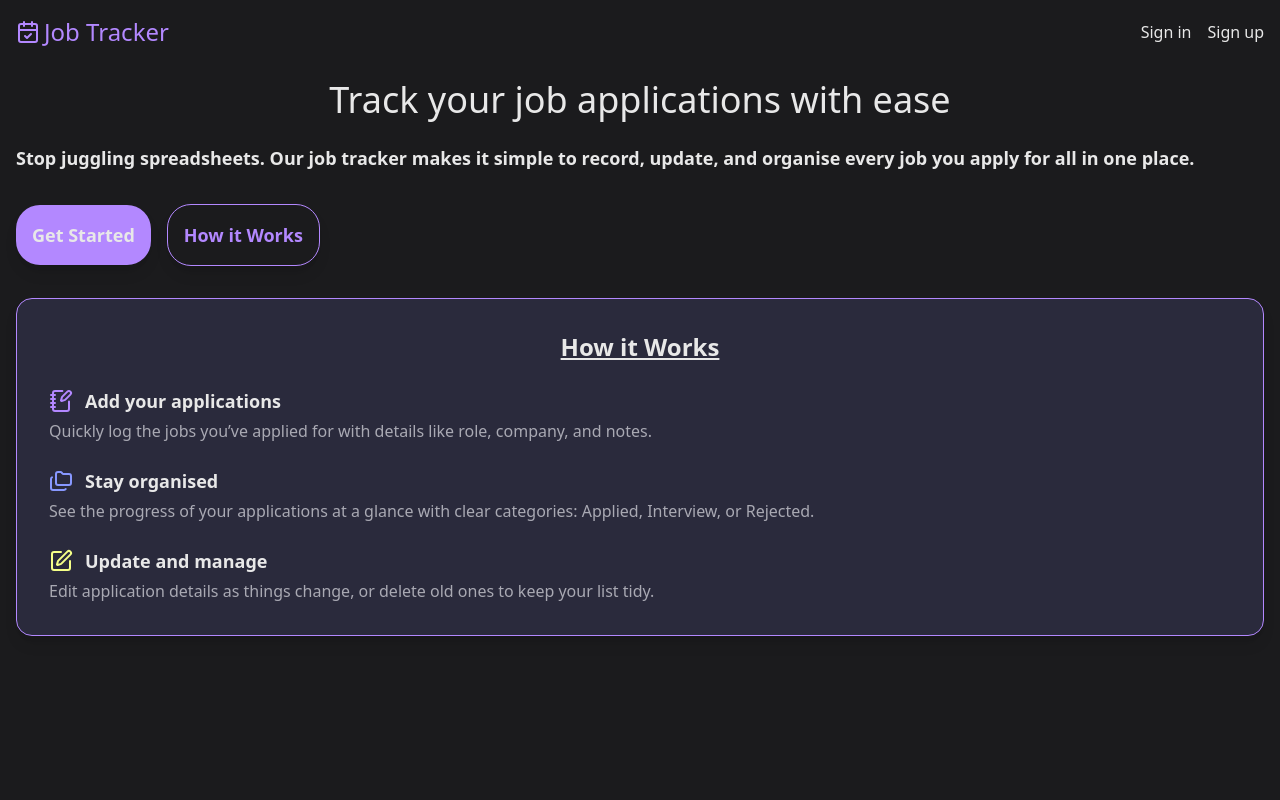
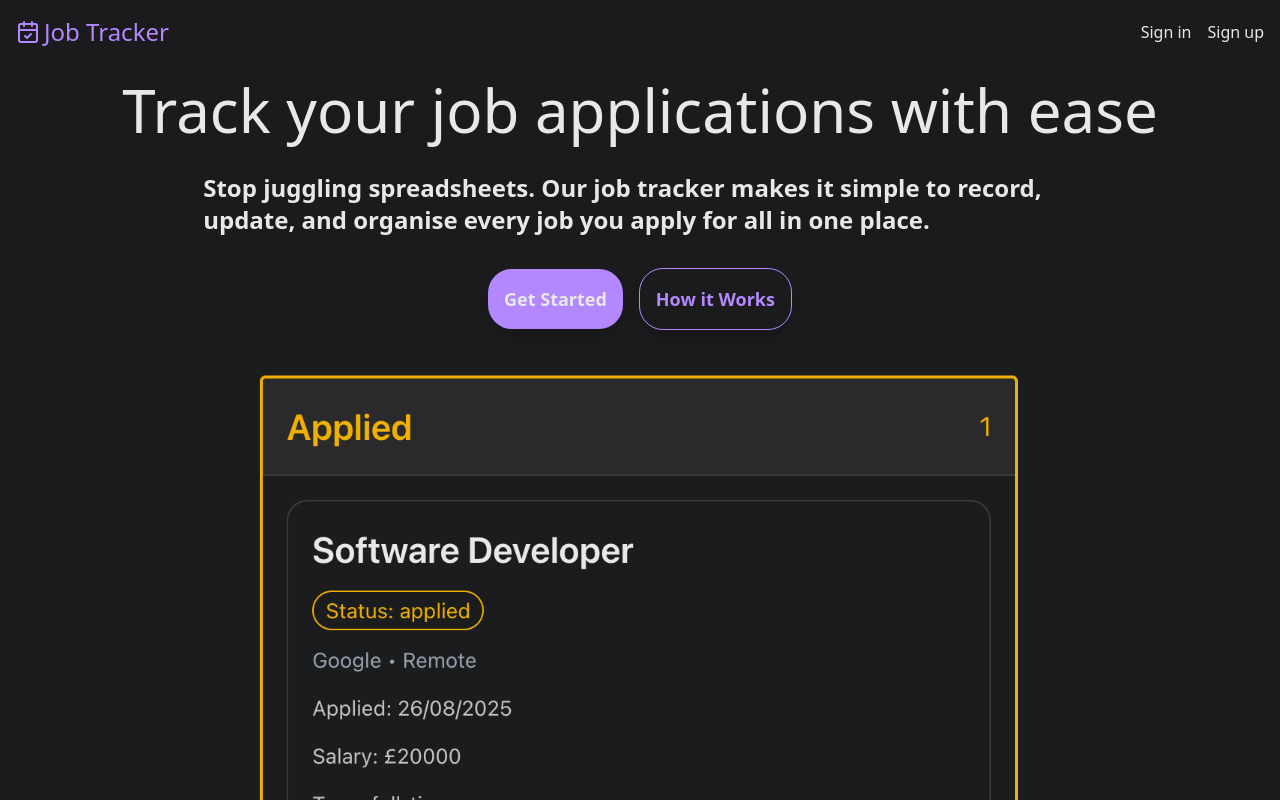
Before and after one commit to David-Nakeeran/job-tracker, a Next.js app: page / in a window 1280 px wide. Shown: the top 800 px of the page. Built offline with nearby package versions, Linux system fonts and the light colour scheme; no server answers.

Commit message:
Update: styling

```diff
--- a/src/app/layout.tsx
+++ b/src/app/layout.tsx
@@ -28,7 +28,7 @@ export default function RootLayout({
 }>) {
   return (
     <ClerkProvider appearance={{ baseTheme: dark }}>
-      <html lang="en">
+      <html lang="en" className="scroll-smooth">
         <body
           className={`${geistSans.variable} ${geistMono.variable} antialiased p-4 bg-[#1b1b1d] text-[#e8e8e8]`}
         >
--- a/src/components/Main.tsx
+++ b/src/components/Main.tsx
@@ -1,22 +1,23 @@
 import { auth } from "@clerk/nextjs/server";
 import Link from "next/link";
 import { NotebookPen, Folders, SquarePen } from "lucide-react";
+import Image from "next/image";
 
 export default async function Main() {
   const { userId } = await auth();
   return (
-    <main>
-      <h1 className="text-4xl ont-extrabold text-center mb-6">
+    <main className="sm:flex flex-col items-center">
+      <h1 className="text-4xl lg:text-6xl ont-extrabold text-center mb-6 lg:mb-8">
         Track your job applications with ease
       </h1>
-      <h3 className="text-lg font-semibold mb-8">
+      <h3 className="text-lg lg:text-2xl font-semibold mb-8 lg:w-[70%]">
         Stop juggling spreadsheets. Our job tracker makes it simple to record,
         update, and organise every job you apply for all in one place.
       </h3>
       <div className="flex flex-col sm:flex-row sm:items-center text-center text-lg font-semibold gap-4 mb-8">
         <Link
           href={userId ? "/dashboard" : "/sign-in"}
-          className="bg-[#b388ff] p-4 rounded-3xl shadow-lg hover:bg-[#9b6bff] transition"
+          className="bg-[#b388ff] p-4 rounded-3xl shadow-lg hover:bg-[#9b6bff] transition "
         >
           Get Started
         </Link>
@@ -26,6 +27,16 @@ export default async function Main() {
         >
           How it Works
         </Link>
+      </div>
+      <div className="w-full max-w-3xl mx-auto mb-4">
+        <Image
+          src={"/images/dashboard.png"}
+          alt="screenshot of dashboard"
+          width={0}
+          height={0}
+          sizes="100vw"
+          style={{ width: "100%", height: "auto" }}
+        />
       </div>
       <section
         id="how-it-works"
--- a/src/middleware.ts
+++ b/src/middleware.ts
@@ -1,7 +1,7 @@
 import { clerkMiddleware, createRouteMatcher } from "@clerk/nextjs/server";
 
 // Protected routes
-const isProtected = createRouteMatcher([]);
+const isProtected = createRouteMatcher(["/dashboard", "/add-job"]);
 
 export default clerkMiddleware(async (auth, req) => {
   if (isProtected(req)) {
```
Also changed, not shown: public/images/dashboard.png (added).
